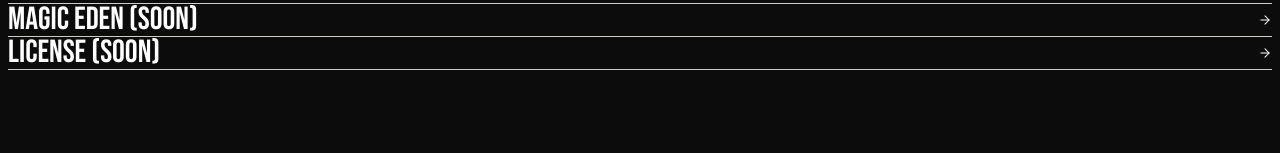
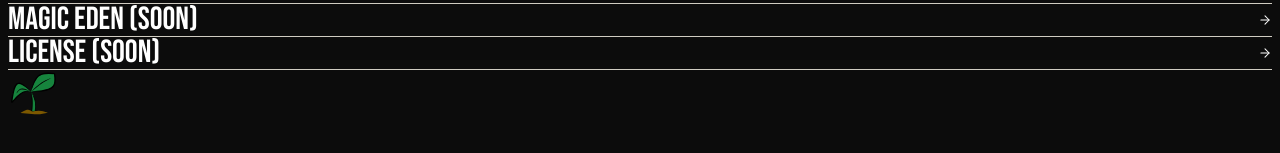
Before and after one commit to chimpies/portal, a Next.js app: page / in a window 1280 px wide. Shown: the part 257-410 px from the top of the page. Built offline with nearby package versions, Linux system fonts and the light colour scheme.

Commit message:
Update page.tsx

```diff
--- a/app/page.tsx
+++ b/app/page.tsx
@@ -54,6 +54,15 @@
           ))}
         </div>
 
+        <div className="flex pt-8 content-center">
+        <Image className="justify-center content-center"
+        src="/tree.svg"
+        width={50}
+        height={50}
+        alt="Tree"
+        />
+        </div>
+
       </div>
     </main>
   );
```
